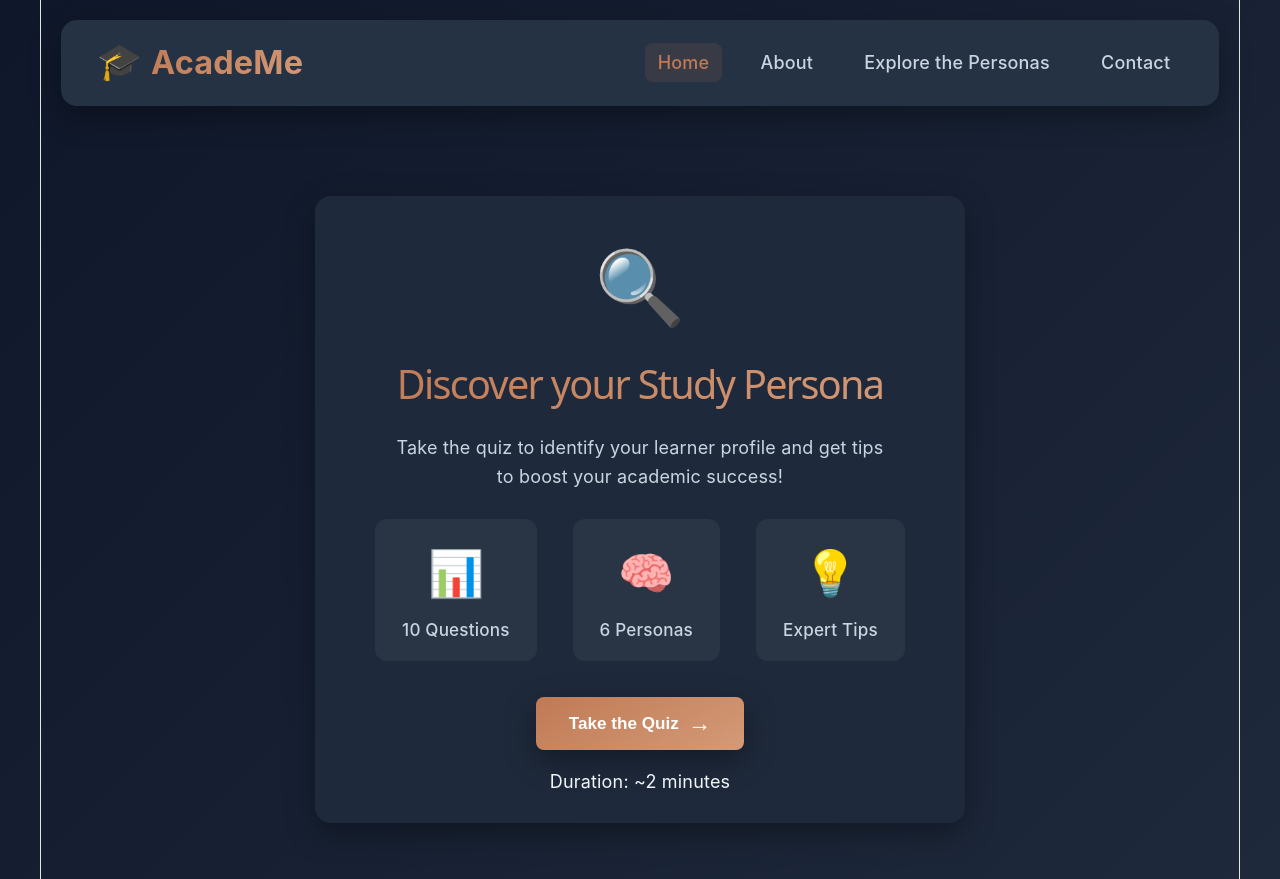
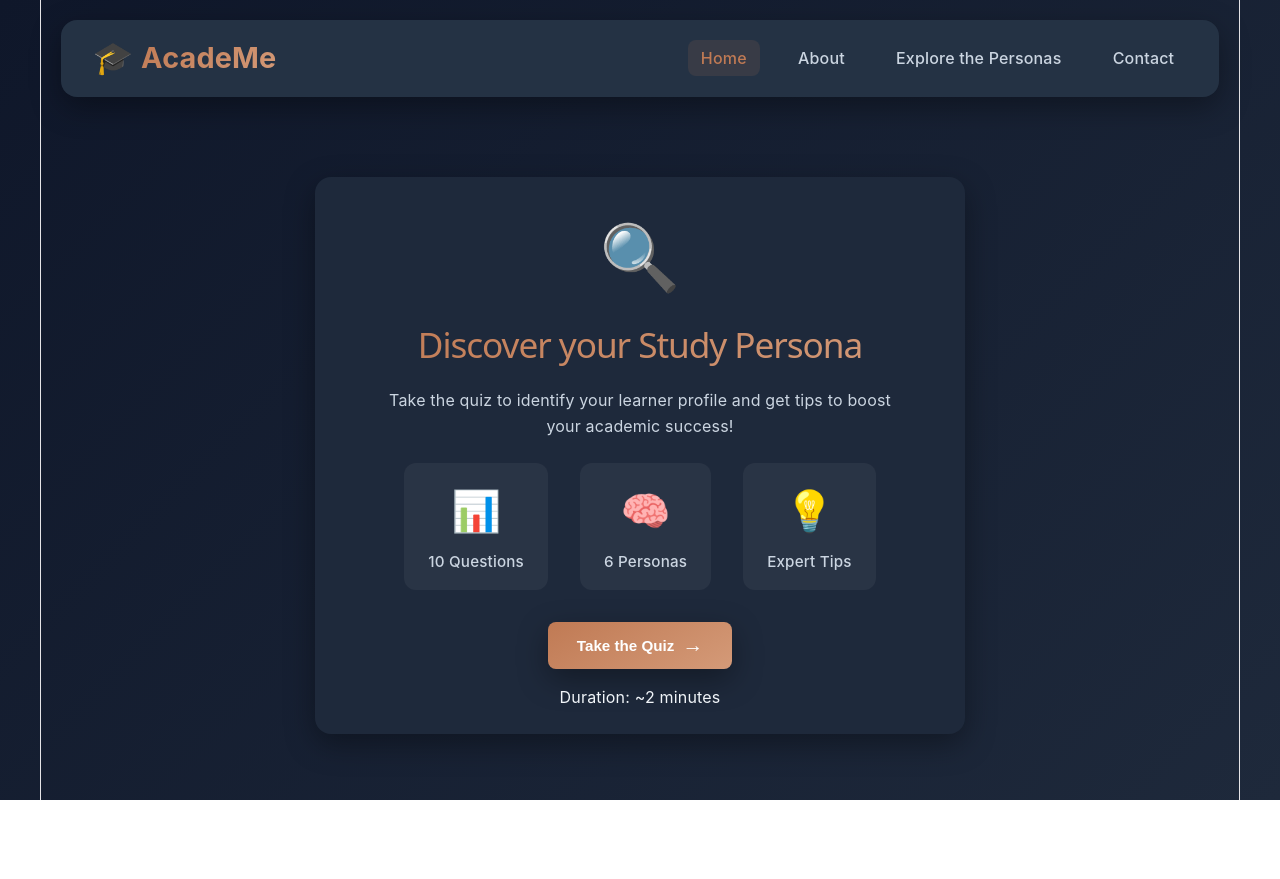
Before and after one commit to hwnest25/AcadeMe, a React (Vite) app: page / in a window 1280 px wide. After the commit the page ends 800 px from the top, so only its background shows below. Built offline with nearby package versions, Linux system fonts and the light colour scheme.

Commit message:
Improved overall responsiveness

```diff
--- a/src/index.css
+++ b/src/index.css
@@ -1,3 +1,10 @@
+/* 1. Global Box Sizing Fix */
+*,
+*::before,
+*::after {
+	box-sizing: border-box;
+}
+
 :root {
 	--text: #6b6375;
 	--text-h: #08060d;
@@ -8,14 +15,16 @@
 	--accent-bg: rgba(170, 59, 255, 0.1);
 	--accent-border: rgba(170, 59, 255, 0.5);
 	--social-bg: rgba(244, 243, 236, 0.5);
-  --shadow:
-    rgba(0, 0, 0, 0.1) 0 10px 15px -3px, rgba(0, 0, 0, 0.05) 0 4px 6px -2px;
+	--shadow: rgba(0, 0, 0, 0.1) 0 10px 15px -3px, rgba(0, 0, 0, 0.05) 0 4px 6px -2px;
 
 	--sans: system-ui, 'Segoe UI', Roboto, sans-serif;
 	--heading: system-ui, 'Segoe UI', Roboto, sans-serif;
 	--mono: ui-monospace, Consolas, monospace;
 
-  font: 18px/145% var(--sans);
+	/* 2. Fluid Typography: Scales from 16px to 18px automatically */
+	font-size: clamp(16px, 1.1vw, 18px);
+	line-height: 145%;
+	font-family: var(--sans);
 	letter-spacing: 0.18px;
 	color-scheme: light dark;
 	color: var(--text);
@@ -24,10 +33,6 @@
 	text-rendering: optimizeLegibility;
 	-webkit-font-smoothing: antialiased;
 	-moz-osx-font-smoothing: grayscale;
-
-  @media (max-width: 1024px) {
-    font-size: 16px;
-  }
 }
 
 @media (prefers-color-scheme: dark) {
@@ -41,17 +46,14 @@
 		--accent-bg: rgba(192, 132, 252, 0.15);
 		--accent-border: rgba(192, 132, 252, 0.5);
 		--social-bg: rgba(47, 48, 58, 0.5);
-    --shadow:
-      rgba(0, 0, 0, 0.4) 0 10px 15px -3px, rgba(0, 0, 0, 0.25) 0 4px 6px -2px;
-  }
-
-  #social .button-icon {
-    filter: invert(1) brightness(2);
+		--shadow: rgba(0, 0, 0, 0.4) 0 10px 15px -3px, rgba(0, 0, 0, 0.25) 0 4px 6px -2px;
 	}
 }
 
 body {
 	margin: 0;
+	/* Prevent horizontal scroll issues on some mobile browsers */
+	overflow-x: hidden;
 }
 
 #root {
@@ -63,49 +65,48 @@ body {
 	min-height: 100svh;
 	display: flex;
 	flex-direction: column;
-  box-sizing: border-box;
+	/* 3. Added padding-inline so content doesn't touch screen edges on mobile */
+	padding-inline: clamp(16px, 5vw, 40px);
 }
 
-h1,
-h2 {
+/* 4. Ensure media doesn't overflow the container */
+img,
+video,
+canvas,
+svg {
+	max-width: 100%;
+	height: auto;
+}
+
+h1 {
+	/* 5. Fluid H1 Scaling */
+	font-size: clamp(32px, 5vw, 56px);
 	font-family: var(--heading);
 	font-weight: 500;
 	color: var(--text-h);
+	letter-spacing: -0.03em;
+	margin: clamp(20px, 4vw, 32px) 0;
 }
 
-h1 {
-  font-size: 56px;
-  letter-spacing: -1.68px;
-  margin: 32px 0;
-  @media (max-width: 1024px) {
-    font-size: 36px;
-    margin: 20px 0;
-  }
-}
 h2 {
-  font-size: 24px;
+	font-size: clamp(20px, 3vw, 24px);
+	font-family: var(--heading);
+	font-weight: 500;
+	color: var(--text-h);
 	line-height: 118%;
-  letter-spacing: -0.24px;
+	letter-spacing: -0.01em;
 	margin: 0 0 8px;
-  @media (max-width: 1024px) {
-    font-size: 20px;
-  }
-}
-p {
-  margin: 0;
-}
-
-code,
-.counter {
-  font-family: var(--mono);
-  display: inline-flex;
-  border-radius: 4px;
-  color: var(--text-h);
 }
 
 code {
+	font-family: var(--mono);
 	font-size: 15px;
 	line-height: 135%;
 	padding: 4px 8px;
 	background: var(--code-bg);
+	border-radius: 4px;
+	color: var(--text-h);
+	/* 6. Prevents long code strings from breaking layout */
+	word-break: break-word;
+	display: inline-block;
 }
```
Lines whose indentation alone changed are shown as unchanged.
